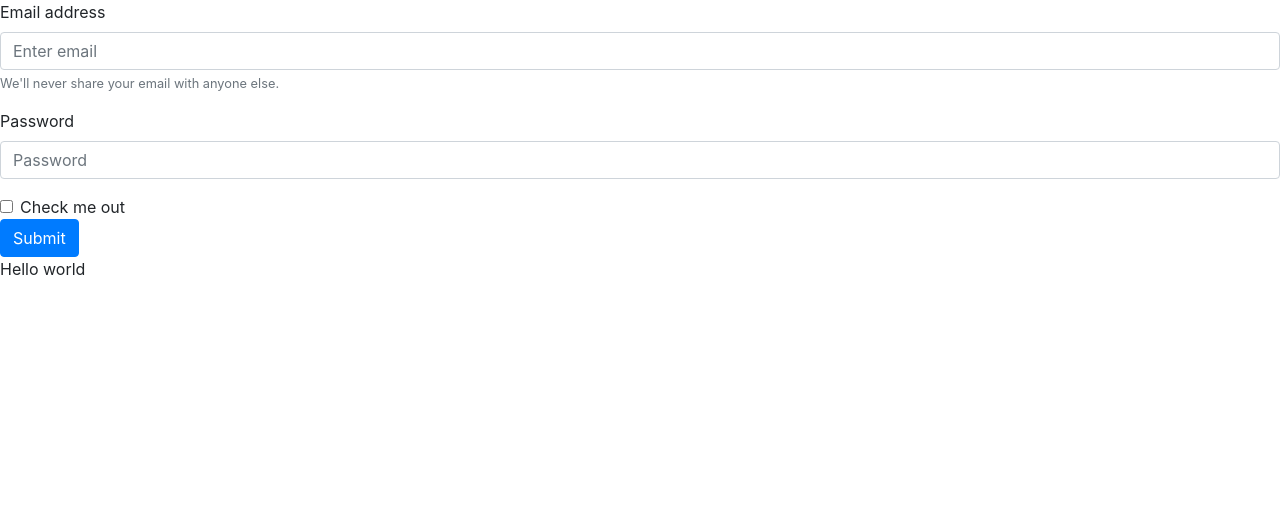
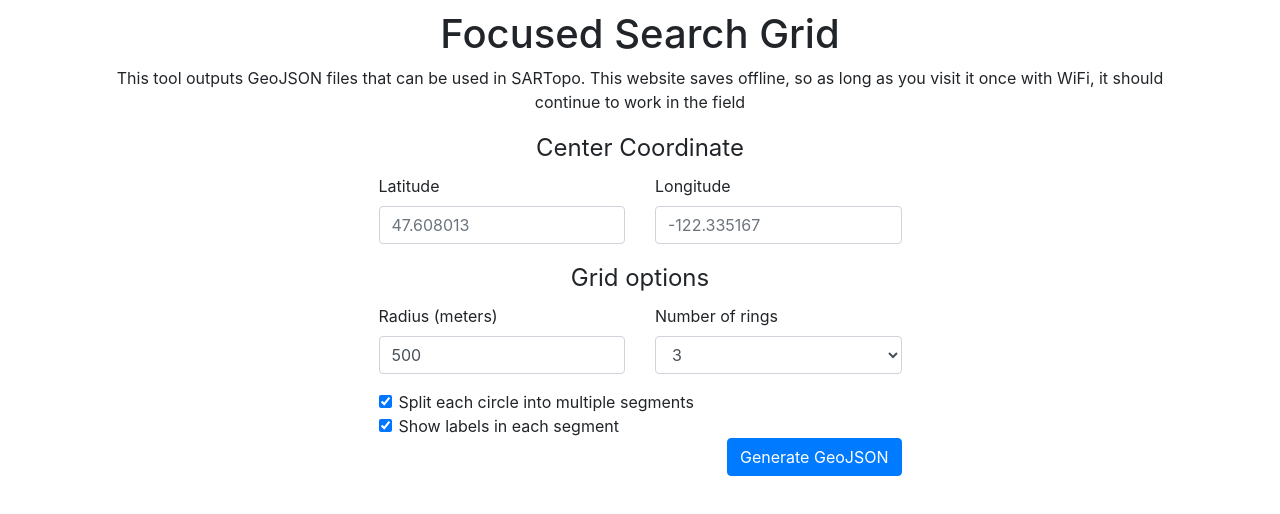
Before and after one commit to kcesar/focused-search-grid, a website built with webpack: page dist/index.html in a window 1280 px wide. Built offline with nearby package versions, Linux system fonts and the light colour scheme; some packages are replaced by stand-ins of ours; files whose address does not match are found by name.

Commit message:
Add a form to get user input

```diff
--- /dev/null
+++ b/src/grid-form.js
@@ -0,0 +1,19 @@
+import $ from 'jquery';
+
+function handleSubmit(e) {
+  e.preventDefault();
+  const formData = Object.fromEntries(new FormData(e.target));
+  for (const name of ['useMultipleSegments', 'showLabels']) {
+    formData[name] = formData[name] === 'on';
+  }
+
+  for (const name of ['latitude', 'longitude', 'radius', 'numRings']) {
+    formData[name] = Number.parseFloat(formData[name]);
+  }
+
+  console.log(formData);
+}
+
+export default function gridForm(element) {
+  $(element).on('submit', handleSubmit);
+}
--- a/src/index.js
+++ b/src/index.js
@@ -1,5 +1,5 @@
 import 'bootstrap';
 import './style.scss';
-import test from './test';
+import gridForm from './grid-form';
 
-test();
+gridForm(document.getElementById('grid-form'));
--- a/src/style.scss
+++ b/src/style.scss
@@ -1,4 +1,17 @@
-body {
-  color: red;
+
+
+.container {
+  padding-top: 10px;
 }
+
+/* Hide HTML5 Up and Down arrows. */
+input[type="number"]::-webkit-outer-spin-button, input[type="number"]::-webkit-inner-spin-button {
+  -webkit-appearance: none;
+  margin: 0;
+}
+
+input[type="number"] {
+  -moz-appearance: textfield;
+}
+
 @import "~bootstrap/scss/bootstrap";
--- a/src/test.js
+++ /dev/null
@@ -1,6 +0,0 @@
-export default function test() {
-  const element = document.createElement('div');
-  element.innerHTML = 'Hello world';
-  document.body.appendChild(element);
-  return element;
-}
```
Also changed, not shown: dist/index.html, 1 other file.
